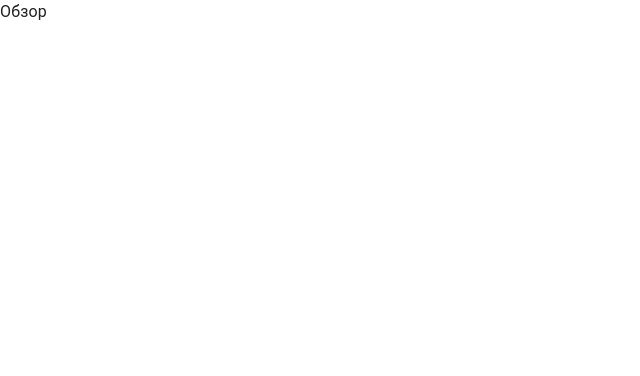
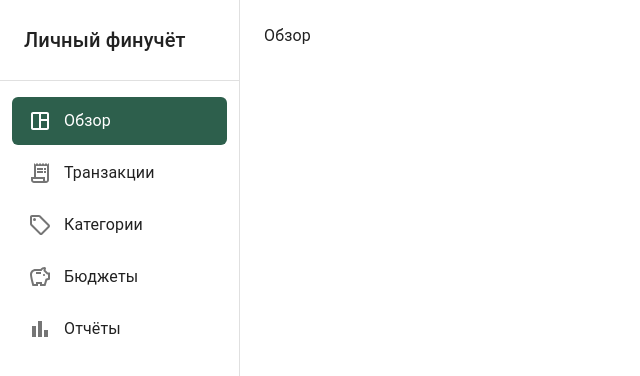
Before and after one commit to SanyGGame/MTUCI-Fullstack, a React (Vite) app in the folder frontend/: page / in a window 1280 px wide. Shown: the top 376 px of the page, without its empty margins (0-640 px from the left). Built offline with nearby package versions, Linux system fonts and the light colour scheme.

Commit message:
feat(frontend): add responsive app layout with navigation drawer

```diff
--- a/frontend/src/App.tsx
+++ b/frontend/src/App.tsx
@@ -1,13 +1,16 @@
 import { Routes, Route } from 'react-router-dom';
+import AppLayout from './components/AppLayout';
 
 function App() {
   return (
     <Routes>
-      <Route path="/" element={<div>Обзор</div>} />
-      <Route path="/transactions" element={<div>Транзакции</div>} />
-      <Route path="/categories" element={<div>Категории</div>} />
-      <Route path="/budgets" element={<div>Бюджеты</div>} />
-      <Route path="/reports" element={<div>Отчёты</div>} />
+      <Route element={<AppLayout />}>
+        <Route path="/" element={<div>Обзор</div>} />
+        <Route path="/transactions" element={<div>Транзакции</div>} />
+        <Route path="/categories" element={<div>Категории</div>} />
+        <Route path="/budgets" element={<div>Бюджеты</div>} />
+        <Route path="/reports" element={<div>Отчёты</div>} />
+      </Route>
     </Routes>
   );
 }
--- /dev/null
+++ b/frontend/src/components/AppLayout.tsx
@@ -0,0 +1,136 @@
+import { useState } from 'react';
+import { Outlet, NavLink } from 'react-router-dom';
+import AppBar from '@mui/material/AppBar';
+import Box from '@mui/material/Box';
+import Divider from '@mui/material/Divider';
+import Drawer from '@mui/material/Drawer';
+import IconButton from '@mui/material/IconButton';
+import List from '@mui/material/List';
+import ListItem from '@mui/material/ListItem';
+import ListItemButton from '@mui/material/ListItemButton';
+import ListItemIcon from '@mui/material/ListItemIcon';
+import ListItemText from '@mui/material/ListItemText';
+import MenuIcon from '@mui/icons-material/Menu';
+import Toolbar from '@mui/material/Toolbar';
+import Typography from '@mui/material/Typography';
+import SpaceDashboardOutlinedIcon from '@mui/icons-material/SpaceDashboardOutlined';
+import ReceiptLongOutlinedIcon from '@mui/icons-material/ReceiptLongOutlined';
+import LocalOfferOutlinedIcon from '@mui/icons-material/LocalOfferOutlined';
+import SavingsOutlinedIcon from '@mui/icons-material/SavingsOutlined';
+import BarChartOutlinedIcon from '@mui/icons-material/BarChartOutlined';
+
+const navItems = [
+  { to: '/', label: 'Обзор', icon: <SpaceDashboardOutlinedIcon /> },
+  { to: '/transactions', label: 'Транзакции', icon: <ReceiptLongOutlinedIcon /> },
+  { to: '/categories', label: 'Категории', icon: <LocalOfferOutlinedIcon /> },
+  { to: '/budgets', label: 'Бюджеты', icon: <SavingsOutlinedIcon /> },
+  { to: '/reports', label: 'Отчёты', icon: <BarChartOutlinedIcon /> },
+];
+
+const drawerWidth = 240;
+
+export default function AppLayout() {
+  const [mobileOpen, setMobileOpen] = useState(false);
+
+  const handleDrawerToggle = () => {
+    setMobileOpen(!mobileOpen);
+  };
+
+  const drawer = (
+    <div>
+      <Box sx={{ px: 3, py: 3 }}>
+        <Typography variant="h6">Личный финучёт</Typography>
+      </Box>
+      <Divider />
+      <List sx={{ px: 1.5, py: 2 }}>
+        {navItems.map((item) => (
+          <ListItem key={item.to} disablePadding>
+            <ListItemButton
+              component={NavLink}
+              to={item.to}
+              end={item.to === '/'}
+              onClick={() => setMobileOpen(false)}
+              sx={{
+                borderRadius: 1.5,
+                mb: 0.5,
+                '&.active': {
+                  bgcolor: 'primary.main',
+                  color: 'primary.contrastText',
+                  '& .MuiListItemIcon-root': { color: 'primary.contrastText' },
+                },
+              }}
+            >
+              <ListItemIcon sx={{ minWidth: 36 }}>{item.icon}</ListItemIcon>
+              <ListItemText primary={item.label} />
+            </ListItemButton>
+          </ListItem>
+        ))}
+      </List>
+    </div>
+  );
+
+  return (
+    <Box sx={{ display: 'flex' }}>
+      <AppBar
+        position="fixed"
+        sx={{
+          width: { sm: `calc(100% - ${drawerWidth}px)` },
+          ml: { sm: `${drawerWidth}px` },
+          display: { sm: 'none' },
+        }}
+      >
+        <Toolbar>
+          <IconButton
+            color="inherit"
+            edge="start"
+            onClick={handleDrawerToggle}
+            sx={{ mr: 2 }}
+          >
+            <MenuIcon />
+          </IconButton>
+          <Typography variant="h6" noWrap>
+            Личный финучёт
+          </Typography>
+        </Toolbar>
+      </AppBar>
+
+      <Box component="nav" sx={{ width: { sm: drawerWidth }, flexShrink: { sm: 0 } }}>
+        <Drawer
+          variant="temporary"
+          open={mobileOpen}
+          onClose={handleDrawerToggle}
+          sx={{
+            display: { xs: 'block', sm: 'none' },
+            '& .MuiDrawer-paper': { boxSizing: 'border-box', width: drawerWidth },
+          }}
+        >
+          {drawer}
+        </Drawer>
+
+
+        <Drawer
+          variant="permanent"
+          sx={{
+            display: { xs: 'none', sm: 'block' },
+            '& .MuiDrawer-paper': { boxSizing: 'border-box', width: drawerWidth },
+          }}
+          open
+        >
+          {drawer}
+        </Drawer>
+      </Box>
+
+      <Box
+        component="main"
+        sx={{
+          flexGrow: 1,
+          p: 3,
+          width: { sm: `calc(100% - ${drawerWidth}px)` },
+        }}
+      >
+        <Toolbar sx={{ display: { sm: 'none' } }} />
+        <Outlet />
+      </Box>
+    </Box>
+  );
+}
--- a/frontend/src/main.tsx
+++ b/frontend/src/main.tsx
@@ -1,12 +1,11 @@
 import { StrictMode } from 'react'
 import { createRoot } from 'react-dom/client'
 import { BrowserRouter } from 'react-router-dom';
-import { createTheme, ThemeProvider } from '@mui/material/styles';
+import { ThemeProvider } from '@mui/material/styles';
 import CssBaseline from '@mui/material/CssBaseline';
+import { theme } from './theme';
 import './index.css'
 import App from './App.tsx'
-
-const theme = createTheme();
 
 createRoot(document.getElementById('root')!).render(
   <StrictMode>
--- /dev/null
+++ b/frontend/src/theme.ts
@@ -0,0 +1,10 @@
+import { createTheme } from '@mui/material/styles';
+
+export const theme = createTheme({
+  palette: {
+    primary: {
+      main: '#2D5F4C',
+      contrastText: '#ffffff',
+    },
+  },
+});
```
Also changed, not shown: 1 other file (tests, documents, lock files or other folders).
